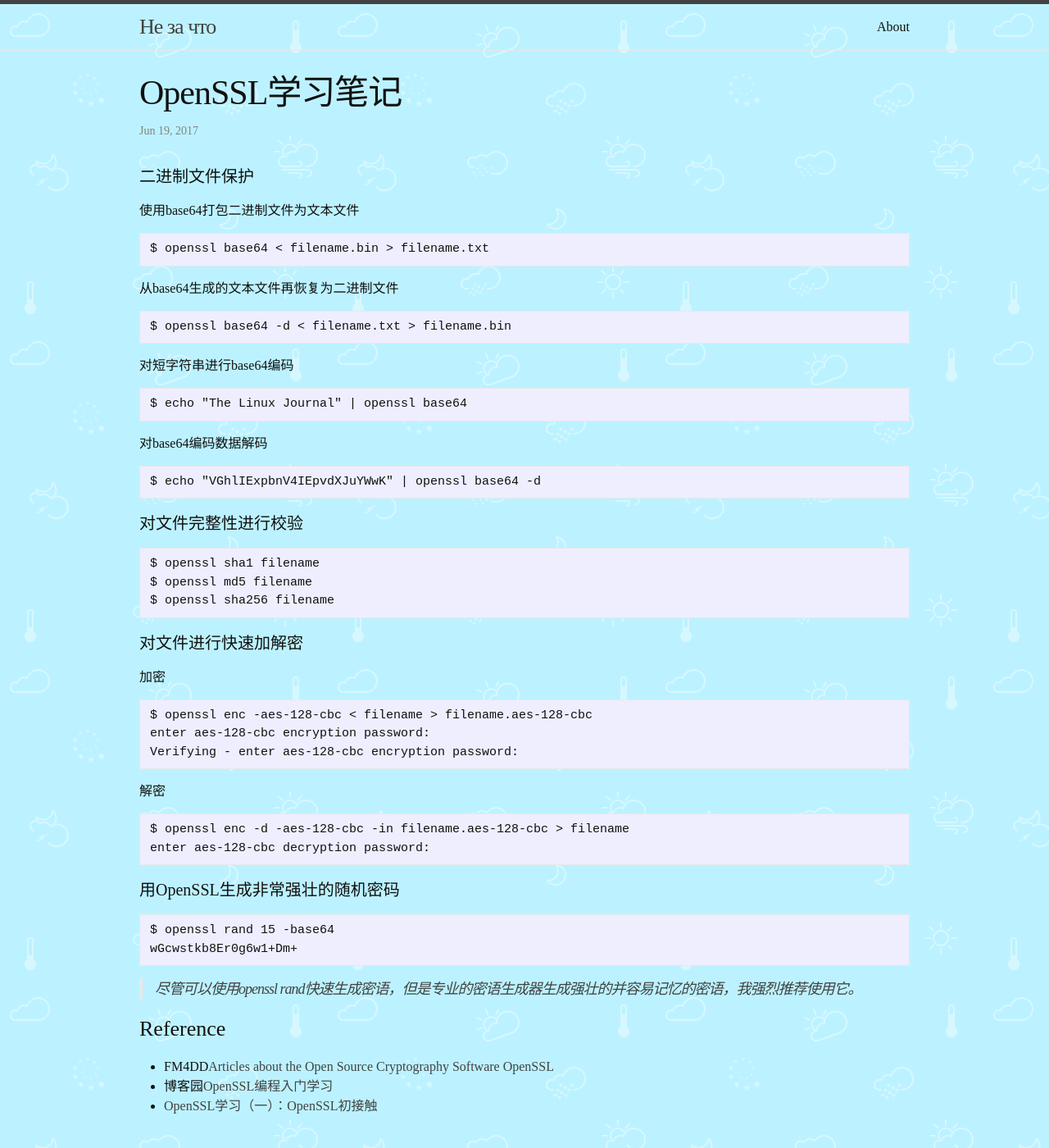
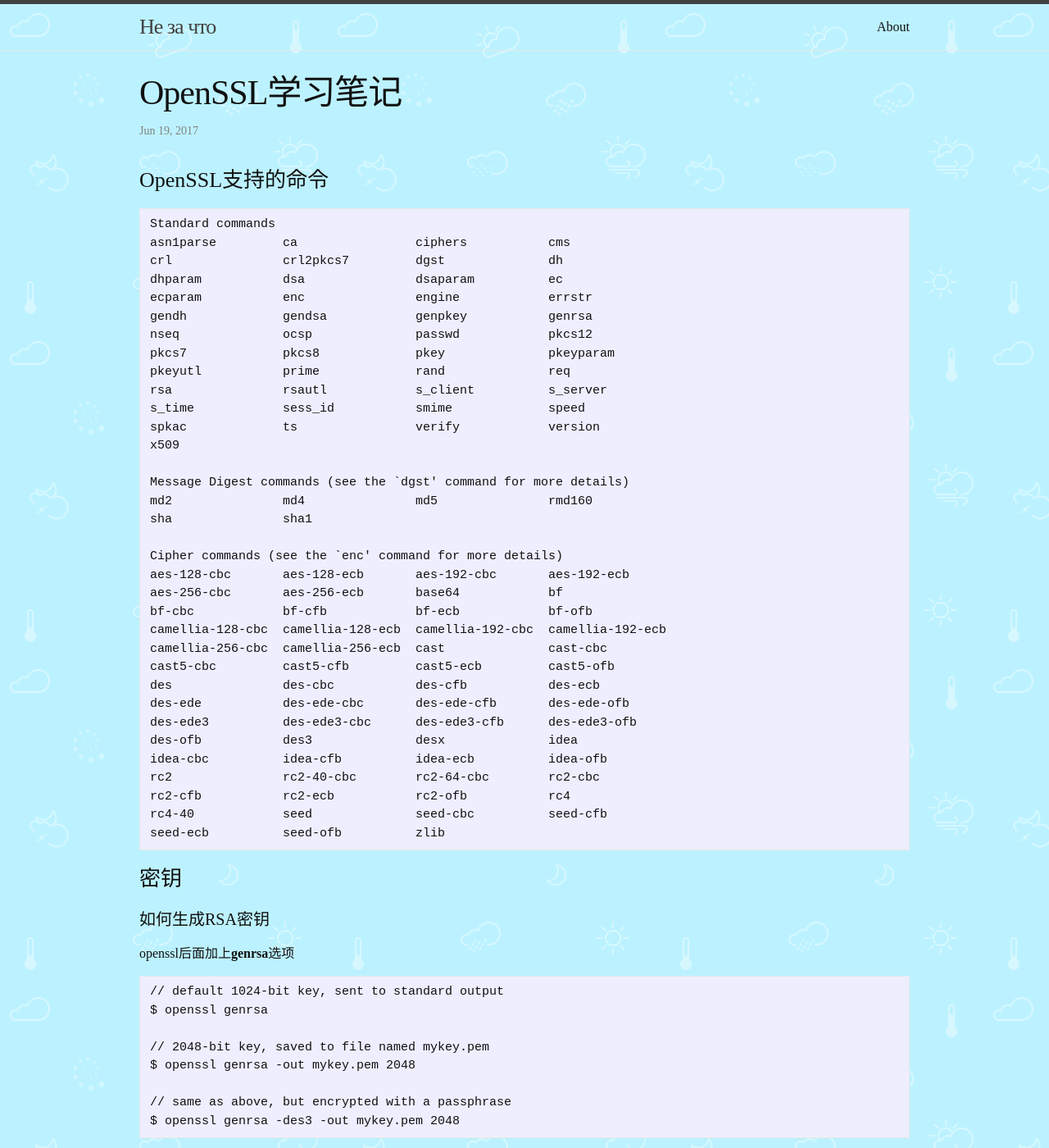
Before and after one commit to explorerlxz/explorerlxz.github.io, a Jekyll site: the page built from _posts/2017-06-19-OpenSSL.md, in a window 1280 px wide and 1400 px high. Shown: the whole window at 82% size. Built offline with Jekyll 4.4.1, drawn with Linux system fonts in a browser that asks for light colours; some of the changed text lies outside the part shown.

Commit message:
add some new skills

````diff
--- a/_posts/2017-06-19-OpenSSL.md
+++ b/_posts/2017-06-19-OpenSSL.md
@@ -3,6 +3,104 @@
 title:  "OpenSSL学习笔记"
 date:   2017-06-19
 ---
+
+### OpenSSL支持的命令
+
+```
+Standard commands
+asn1parse         ca                ciphers           cms
+crl               crl2pkcs7         dgst              dh
+dhparam           dsa               dsaparam          ec
+ecparam           enc               engine            errstr
+gendh             gendsa            genpkey           genrsa
+nseq              ocsp              passwd            pkcs12
+pkcs7             pkcs8             pkey              pkeyparam
+pkeyutl           prime             rand              req
+rsa               rsautl            s_client          s_server
+s_time            sess_id           smime             speed
+spkac             ts                verify            version
+x509
+
+Message Digest commands (see the `dgst' command for more details)
+md2               md4               md5               rmd160
+sha               sha1
+
+Cipher commands (see the `enc' command for more details)
+aes-128-cbc       aes-128-ecb       aes-192-cbc       aes-192-ecb
+aes-256-cbc       aes-256-ecb       base64            bf
+bf-cbc            bf-cfb            bf-ecb            bf-ofb
+camellia-128-cbc  camellia-128-ecb  camellia-192-cbc  camellia-192-ecb
+camellia-256-cbc  camellia-256-ecb  cast              cast-cbc
+cast5-cbc         cast5-cfb         cast5-ecb         cast5-ofb
+des               des-cbc           des-cfb           des-ecb
+des-ede           des-ede-cbc       des-ede-cfb       des-ede-ofb
+des-ede3          des-ede3-cbc      des-ede3-cfb      des-ede3-ofb
+des-ofb           des3              desx              idea
+idea-cbc          idea-cfb          idea-ecb          idea-ofb
+rc2               rc2-40-cbc        rc2-64-cbc        rc2-cbc
+rc2-cfb           rc2-ecb           rc2-ofb           rc4
+rc4-40            seed              seed-cbc          seed-cfb
+seed-ecb          seed-ofb          zlib
+```
+
+### 密钥
+
+#### 如何生成RSA密钥
+
+openssl后面加上**genrsa**选项
+
+```
+// default 1024-bit key, sent to standard output
+$ openssl genrsa
+
+// 2048-bit key, saved to file named mykey.pem
+$ openssl genrsa -out mykey.pem 2048
+
+// same as above, but encrypted with a passphrase
+$ openssl genrsa -des3 -out mykey.pem 2048
+```
+
+#### 如何生成RSA公钥
+
+使用**rsa**选项私钥对应的公钥
+
+```
+openssl rsa -in mykey.pem -pubout
+```
+
+### 密码哈希值
+
+### 素数(Prime numbers)
+
+当前加密技术高度依赖素数的产生和判断，所以OpenSSL包含一些处理素数的库是很正常的。
+
+#### 如何判断一个数是否为素数？
+
+在**prime**选项后面跟上要判断的数。**注意**openssl返回值为16进制，而非十进制
+
+```
+$ openssl prime 25464796146996183438008816563973942229341454268524157846328581927885777969985222835143851073249573454107384461557193173304497244814071505790566593206419759
+1E63554AE1C0CE000000000000000000000000000000000000000000000000000000000000000000000000000000000000000000000000000000000000000012F is prime
+```
+
+也可以直接判断16进制数是否为素数
+
+```
+$ openssl prime -hex 1e63554ae1c0ce0000000000000000000000000000000000000000000000004167d57ab769100000000000000000000000000000000000000000000000000022b
+1E63554AE1C0CE0000000000000000000000000000000000000000000000004167D57AB769100000000000000000000000000000000000000000000000000022B is prime
+```
+
+#### 如何生成一组素数？
+
+```
+$ openssl prime -generate -bits 64
+14876100342425215757
+$ openssl prime -generate -bits 64 -hex
+E7476F6284525409
+
+```
+
+
 
 
 #### 二进制文件保护
@@ -59,8 +157,8 @@
 #### 用OpenSSL生成非常强壮的随机密码
 
 ```
-$ openssl rand 15 -base64
-wGcwstkb8Er0g6w1+Dm+
+$ openssl rand 30 -base64
+XpNqlIxTPk6Or2OvzYbA93O3GlntMnFNmKGcRXhs
 ```
 
 >尽管可以使用openssl rand快速生成密语，但是专业的密语生成器生成强壮的并容易记忆的密语，我强烈推荐使用它。
@@ -68,6 +166,7 @@
 
 ### Reference
 
+ - wiki[OpenSSL Overview](https://wiki.openssl.org/index.php/OpenSSL_Overview)
  - FM4DD[Articles about the Open Source Cryptography Software OpenSSL](http://fm4dd.com/openssl/)
  - 博客园[OpenSSL编程入门学习](http://www.cnblogs.com/LittleHann/p/3741907.html)
  - [OpenSSL学习（一）：OpenSSL初接触](https://my.oschina.net/acmfly/blog/72199)
````
Also changed, not shown: _posts/2017-06-19-Vim.md (added, +76 -0 lines).
